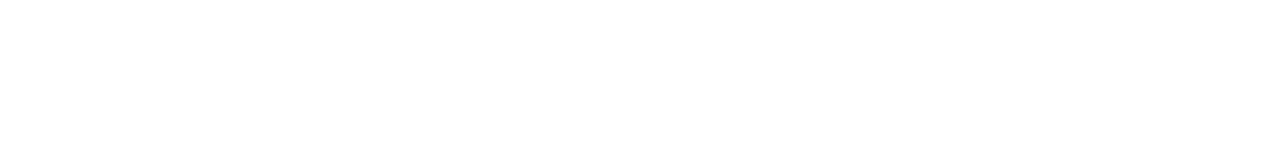
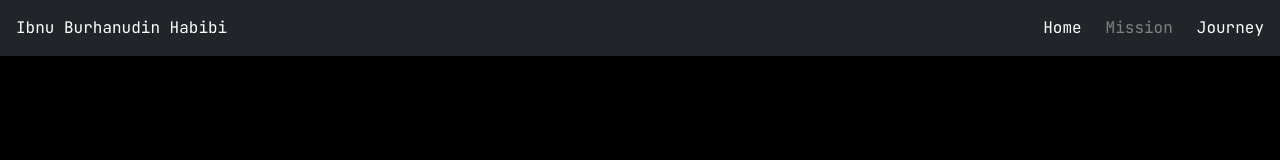
Before and after one commit to ibnuhabibi97/onlineportofolio, a plain HTML site: page mission.html in a window 1280 px wide. Drawn offline with nearby package versions, Linux system fonts and the light colour scheme.

Commit message:
add navbar

```diff
--- a/mission.html
+++ b/mission.html
@@ -3,14 +3,27 @@
 <head>
     <meta charset="UTF-8">
     <meta name="viewport" content="width=device-width, initial-scale=1.0">
-    <title>Document</title>
+    <title>Mission</title>
     <link href="https://cdn.jsdelivr.net/npm/bootstrap@5.3.5/dist/css/bootstrap.min.css" rel="stylesheet" integrity="sha384-SgOJa3DmI69IUzQ2PVdRZhwQ+dy64/BUtbMJw1MZ8t5HZApcHrRKUc4W0kG879m7" crossorigin="anonymous">
     <link rel="preconnect" href="https://fonts.googleapis.com">
     <link rel="preconnect" href="https://fonts.gstatic.com" crossorigin>
     <link href="https://fonts.googleapis.com/css2?family=JetBrains+Mono:ital,wght@0,100..800;1,100..800&display=swap" rel="stylesheet">
+    <link rel="stylesheet" href="style.css">
 </head>
 <body>
+    <nav class="navbar navbar-light bg-dark px-3 d-flex justify-content-between">
+        <!-- Kiri -->
+        <span class="navbar-text">
+            Ibnu Burhanudin Habibi
+        </span>
 
+        <!-- Kanan -->
+        <div class="d-flex">
+          <a class="nav-link active me-4" href="index.html">Home</a>
+          <a class="nav-link disable me-4" aria-disabled="true">Mission</a>
+          <a class="nav-link" href="journey.html">Journey</a>
+        </div>
+      </nav>
 
     <script src="https://cdn.jsdelivr.net/npm/bootstrap@5.3.5/dist/js/bootstrap.bundle.min.js" integrity="sha384-k6d4wzSIapyDyv1kpU366/PK5hCdSbCRGRCMv+eplOQJWyd1fbcAu9OCUj5zNLiq" crossorigin="anonymous"></script>
 </body>
--- a/style.css
+++ b/style.css
@@ -0,0 +1,13 @@
+body{
+    background-color: black;
+    color: white;
+    font-family: 'JetBrains Mono',sans-serif;
+}
+
+.navbar-text{
+    color: white;
+}
+
+.disable {
+    color: gray;
+}
```
Also changed, not shown: index.html (+14 -1 lines), journey.html (+14 -1 lines).
